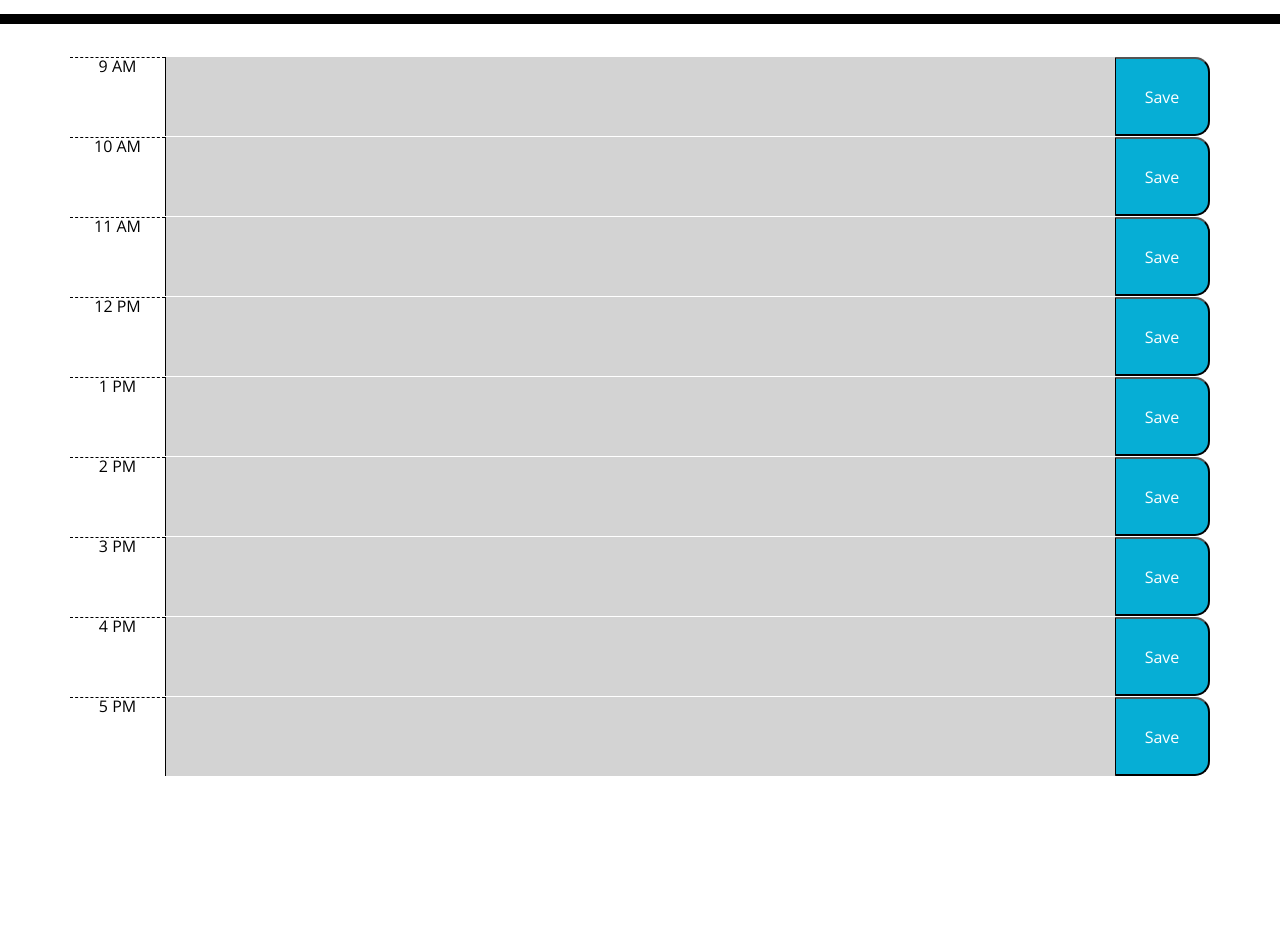
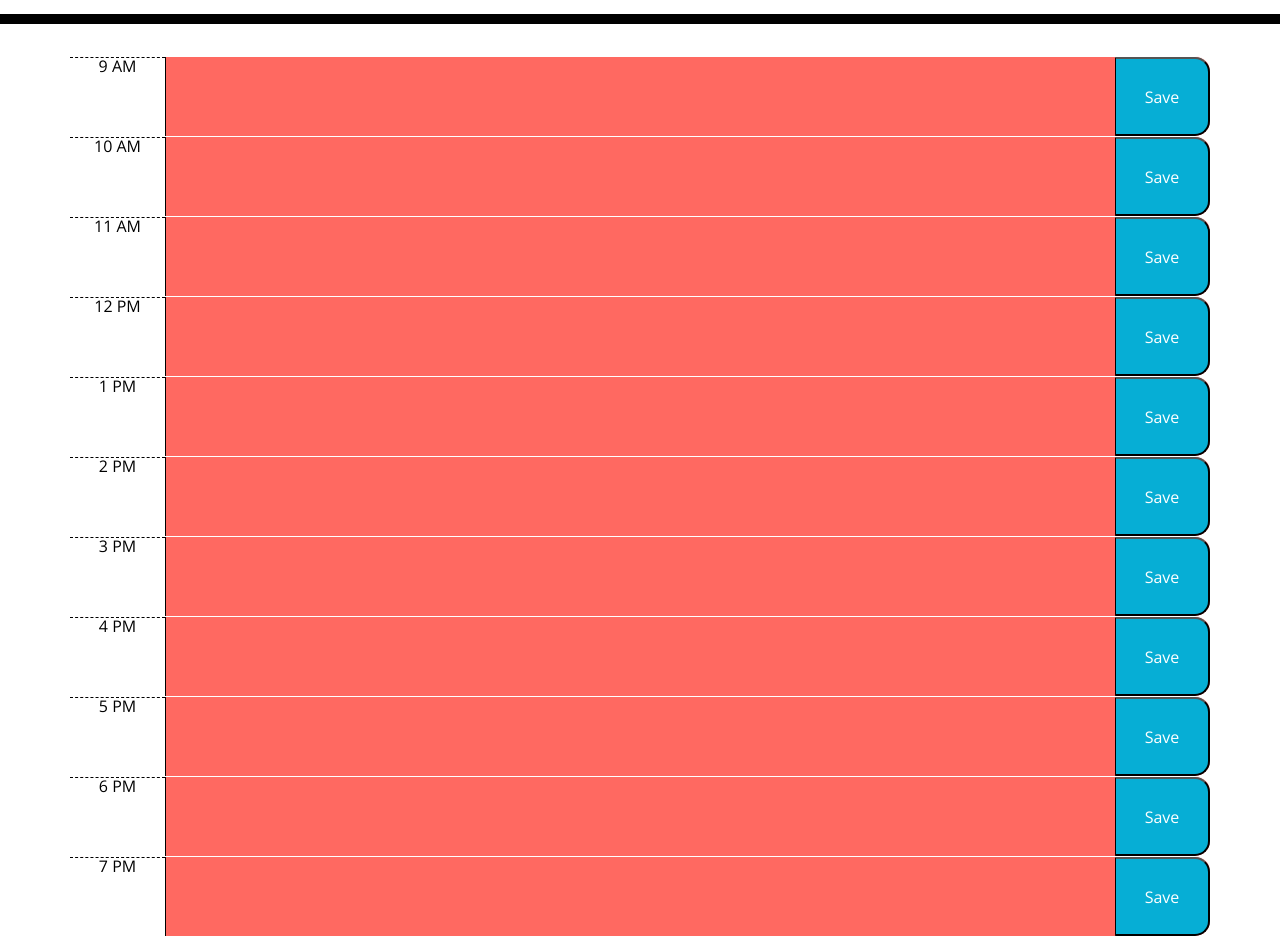
Before and after one commit to danayers95/DailyPlannerHW, a plain HTML site: page index.html in a window 1280 px wide. Shown: the part 280-1216 px from the top of the page. Before the commit the page ends 1056 px from the top, so only its background shows below. Drawn offline with nearby package versions, Linux system fonts and the light colour scheme.

Commit message:
updated README and made some tweaks to the page

```diff
--- a/index.html
+++ b/index.html
@@ -75,6 +75,16 @@
         <textarea class="col-10 schedule"></textarea>
         <button class="col-1 saveBtn">Save</button>
       </div>
+      <div class="row time-block" id="18">
+        <div class="col-1 hour">6 PM</div>
+        <textarea class="col-10 schedule"></textarea>
+        <button class="col-1 saveBtn">Save</button>
+      </div>
+      <div class="row time-block" id="19">
+        <div class="col-1 hour">7 PM</div>
+        <textarea class="col-10 schedule"></textarea>
+        <button class="col-1 saveBtn">Save</button>
+      </div>
     </div>
 
     <script src="https://code.jquery.com/jquery-3.4.1.min.js"></script>
--- a/script.js
+++ b/script.js
@@ -28,7 +28,6 @@ function setPlanner()
 
 setPlanner();
 var saveBtn = $(".saveBtn");
-
 saveBtn.on("click", function()
 {
     var time = $(this).parent().attr("id");
--- a/style.css
+++ b/style.css
@@ -43,17 +43,17 @@ body {
   }
 
   .past {
-    background-color: #d3d3d3;
+    background-color: #ff6961;
     color: white;
   }
 
   .present {
-    background-color: #ff6961;
+    background-color: #77dd77;
     color: white;
   }
 
   .future {
-    background-color: #77dd77;
+    background-color: #d3d3d3;
     color: white;
   }
 
```
Also changed, not shown: 1 other file.
